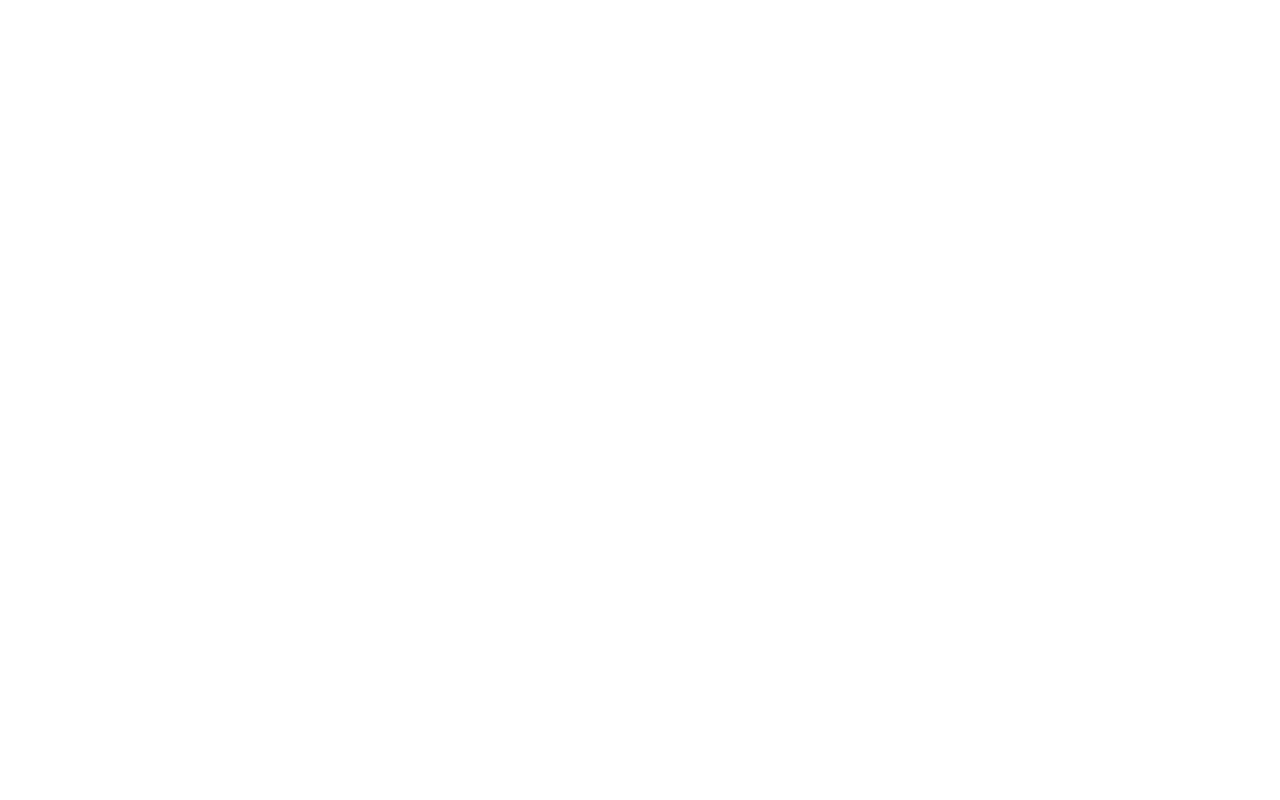
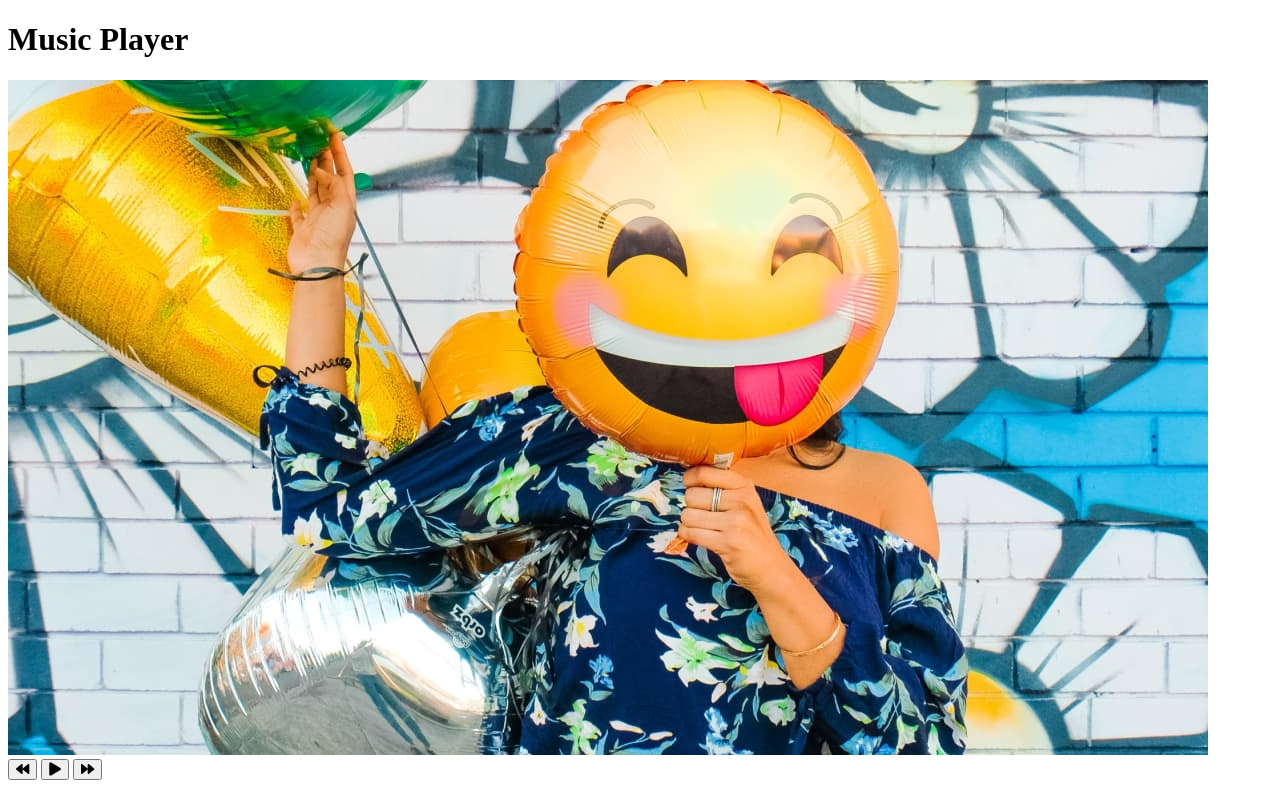
Before and after one commit to IngenuityGaming/Training-Assignment, a plain HTML site: page index.html in a window 1280 px wide. Drawn offline with Linux system fonts and the light colour scheme.

Commit message:
update index.html

```diff
--- a/index.html
+++ b/index.html
@@ -5,8 +5,38 @@
     <meta http-equiv="X-UA-Compatible" content="IE=edge">
     <meta name="viewport" content="width=device-width, initial-scale=1.0">
     <title>Music Player</title>
+    <link
+      rel="stylesheet"
+      href="https://cdnjs.cloudflare.com/ajax/libs/font-awesome/5.10.2/css/all.min.css"
+    />
 </head>
 <body>
+    <h1>Music Player</h1>
 
+    <div class="music-container" id="music-container">
+      <div class="music-info">
+        <h4 id="title"></h4>
+        <div class="progress-container" id="progress-container">
+          <div class="progress" id="progress"></div>
+        </div>
+      </div>
+
+      <audio src="./music/3m.mp3" id="audio"></audio>
+
+      <div class="img-container">
+        <img src="./images/happy.jpg" alt="music-cover" id="cover" />
+      </div>
+      <div class="navigation">
+        <button id="prev" class="action-btn">
+          <i class="fas fa-backward"></i>
+        </button>
+        <button id="play" class="action-btn action-btn-big">
+          <i class="fas fa-play"></i>
+        </button>
+        <button id="next" class="action-btn">
+          <i class="fas fa-forward"></i>
+        </button>
+      </div>
+    </div>
 </body>
 </html>
```
